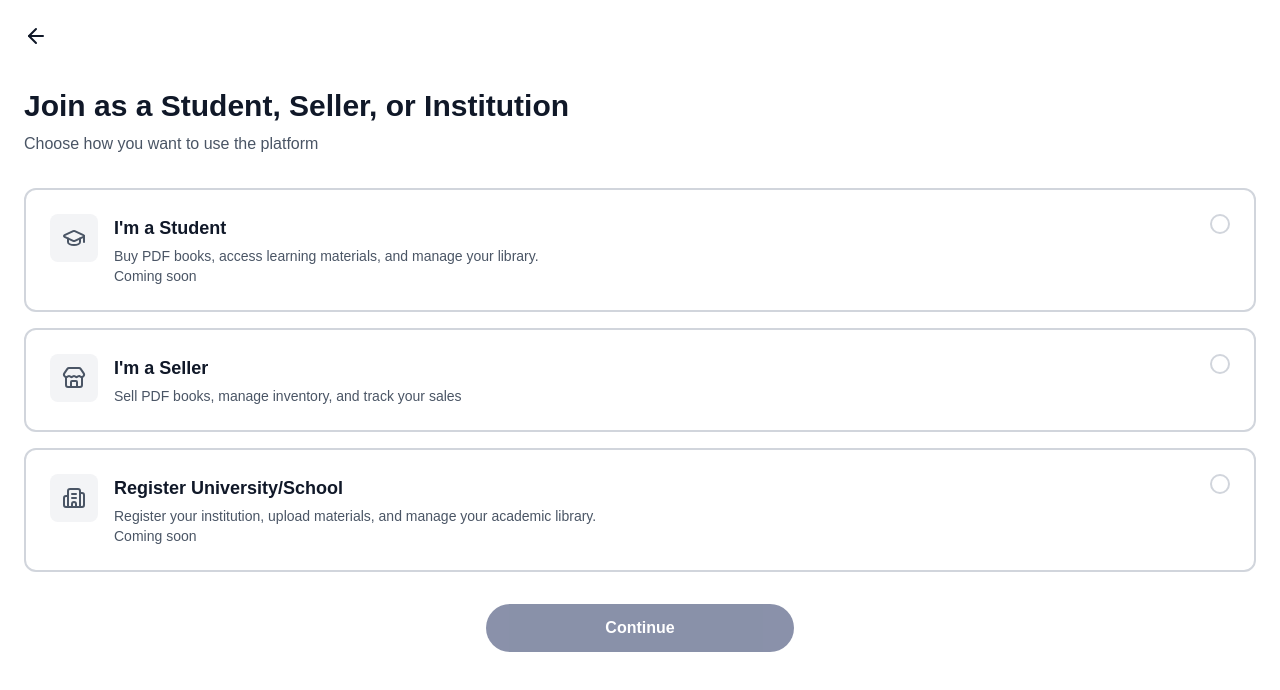
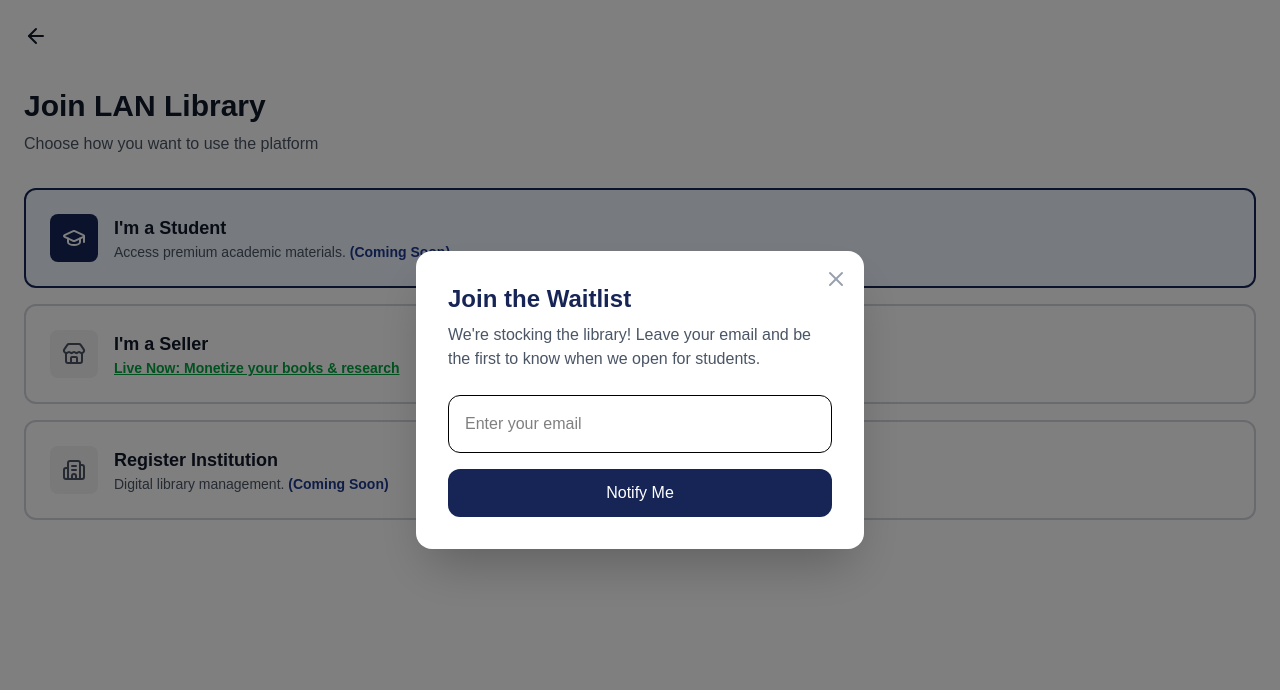
Before and after one commit to Brown-Oziomachi/learningaccessnetwork, a Next.js app: page /auth/role-selection in a window 1280 px wide. Both pictures are taken after a click on the button 640 px from the left and 250 px from the top of the page. Shown: the top 690 px of the page. Built offline with nearby package versions, Linux system fonts and the light colour scheme; no server answers.

Commit message:
New updates added

```diff
--- a/app/auth/role-selection/page.js
+++ b/app/auth/role-selection/page.js
@@ -3,149 +3,153 @@
 import { useState } from 'react';
 import { useRouter } from 'next/navigation';
 import AuthLayout from '@/components/auth/AuthLayout';
-import { GraduationCap, Store, Building2 } from 'lucide-react';
+import { GraduationCap, Store, Building2, X, Loader2 } from 'lucide-react';
+import { collection, addDoc, serverTimestamp } from 'firebase/firestore';
+import { db } from '@/lib/firebaseConfig';
 
 export default function RoleSelectionClient() {
     const router = useRouter();
     const [selectedRole, setSelectedRole] = useState('');
+    const [showWaitlist, setShowWaitlist] = useState(false);
+    const [email, setEmail] = useState('');
+    const [isSubmitting, setIsSubmitting] = useState(false);
+    const [submitted, setSubmitted] = useState(false);
+
+    const handleRoleClick = (role) => {
+        if (role === 'student' || role === 'university') {
+            setSelectedRole(role);
+            setShowWaitlist(true); // Open the email capture
+        } else {
+            setSelectedRole(role);
+            setShowWaitlist(false);
+        }
+    };
+
+    const handleWaitlistSubmit = async (e) => {
+        e.preventDefault();
+        setIsSubmitting(true);
+        try {
+            await addDoc(collection(db, "waitlist"), {
+                email: email,
+                roleRequested: selectedRole,
+                timestamp: serverTimestamp()
+            });
+            setSubmitted(true);
+            setTimeout(() => {
+                setShowWaitlist(false);
+                setSubmitted(false);
+                setEmail('');
+            }, 3000);
+        } catch (error) {
+            console.error("Error adding to waitlist:", error);
+            alert("Something went wrong. Please try again.");
+        }
+        setIsSubmitting(false);
+    };
 
     const handleContinue = () => {
-        if (!selectedRole) return;
-
-        // Store role in sessionStorage to pass through the flow
+        if (!selectedRole || selectedRole !== 'seller') return;
         sessionStorage.setItem('userRole', selectedRole);
-
-        // If university, redirect to CREATE ACCOUNT with accountType parameter
-        if (selectedRole === 'university') {
-            router.push('/auth/create-account?accountType=university');
-        } else {
-            // For student/seller, go to create account
-            router.push('/auth/create-account');
-        }
+        router.push('/auth/create-account');
     };
 
     return (
         <AuthLayout>
-            <h1 className="text-3xl font-bold text-gray-900 mb-2">
-                Join as a Student, Seller, or Institution
-            </h1>
-            <p className="text-gray-600 mb-8">
-                Choose how you want to use the platform
-            </p>
+            <h1 className="text-3xl font-bold text-gray-900 mb-2">Join LAN Library</h1>
+            <p className="text-gray-600 mb-8">Choose how you want to use the platform</p>
+
             <div className="space-y-4 mb-8">
                 {/* Student Option */}
                 <button
-                    // onClick={() => setSelectedRole('student')}
-                    className={`w-full p-6 rounded-xl border-2 transition-all ${selectedRole === 'student'
-                            ? 'border-blue-950 bg-blue-50 '
-                            : 'border-gray-300 hover:border-gray-400'
-                        }`}
+                    onClick={() => handleRoleClick('student')}
+                    className={`w-full p-6 rounded-xl border-2 transition-all text-left ${selectedRole === 'student' ? 'border-blue-950 bg-blue-50' : 'border-gray-300 hover:border-gray-400'}`}
                 >
                     <div className="flex items-start gap-4">
-                        <div className={`p-3 rounded-lg ${selectedRole === 'student' ? 'bg-blue-950' : 'bg-gray-100'
-                            }`}>
-                            <GraduationCap className={`w-6 h-6 ${selectedRole === 'student' ? 'text-white' : 'text-gray-600'
-                                }`} />
+                        <div className={`p-3 rounded-lg ${selectedRole === 'student' ? 'bg-blue-950' : 'bg-gray-100'}`}>
+                            <GraduationCap className={`w-6 h-6 ${selectedRole === 'student' ? 'text-white' : 'text-gray-600'}`} />
                         </div>
-                        <div className="flex-1 text-left">
-                            <h3 className="text-lg font-semibold text-gray-900 mb-1">
-                                I'm a Student
-                            </h3>
-                            <p className="text-sm text-gray-600">
-                                Buy PDF books, access learning materials, and manage your library.
-                            </p>
-                            <p className="text-sm text-gray-600">
-                                Coming soon
-                            </p>
-                        </div>
-                        <div className={`w-5 h-5 rounded-full border-2 flex items-center justify-center ${selectedRole === 'student'
-                                ? 'border-blue-950 bg-blue-950'
-                                : 'border-gray-300'
-                            }`}>
-                            {selectedRole === 'student' && (
-                                <div className="w-2 h-2 bg-white rounded-full"></div>
-                            )}
+                        <div className="flex-1">
+                            <h3 className="text-lg font-semibold text-gray-900">I'm a Student</h3>
+                            <p className="text-sm text-gray-600">Access premium academic materials. <span className="text-blue-900 font-bold">(Coming Soon)</span></p>
                         </div>
                     </div>
                 </button>
 
                 {/* Seller Option */}
                 <button
-                    onClick={() => setSelectedRole('seller')}
-                    className={`w-full p-6 rounded-xl border-2 transition-all ${selectedRole === 'seller'
-                            ? 'border-blue-950 bg-blue-50'
-                            : 'border-gray-300 hover:border-gray-400'
-                        }`}
+                    onClick={() => handleRoleClick('seller')}
+                    className={`w-full p-6 rounded-xl border-2 transition-all text-left ${selectedRole === 'seller' ? 'border-blue-950 bg-blue-50' : 'border-gray-300 hover:border-gray-400'}`}
                 >
                     <div className="flex items-start gap-4">
-                        <div className={`p-3 rounded-lg ${selectedRole === 'seller' ? 'bg-blue-950' : 'bg-gray-100'
-                            }`}>
-                            <Store className={`w-6 h-6 ${selectedRole === 'seller' ? 'text-white' : 'text-gray-600'
-                                }`} />
+                        <div className={`p-3 rounded-lg ${selectedRole === 'seller' ? 'bg-blue-950' : 'bg-gray-100'}`}>
+                            <Store className={`w-6 h-6 ${selectedRole === 'seller' ? 'text-white' : 'text-gray-600'}`} />
                         </div>
-                        <div className="flex-1 text-left">
-                            <h3 className="text-lg font-semibold text-gray-900 mb-1">
-                                I'm a Seller
-                            </h3>
-                            <p className="text-sm text-gray-600">
-                                Sell PDF books, manage inventory, and track your sales
-                            </p>
-                        </div>
-                        <div className={`w-5 h-5 rounded-full border-2 flex items-center justify-center ${selectedRole === 'seller'
-                                ? 'border-blue-950 bg-blue-950'
-                                : 'border-gray-300'
-                            }`}>
-                            {selectedRole === 'seller' && (
-                                <div className="w-2 h-2 bg-white rounded-full"></div>
-                            )}
+                        <div className="flex-1">
+                            <h3 className="text-lg font-semibold text-gray-900">I'm a Seller</h3>
+                            <p className="text-sm text-gray-600 text-green-600 font-bold underline">Live Now: Monetize your books & research</p>
                         </div>
                     </div>
                 </button>
 
-                {/* University/School Option - NEW */}
+                {/* University Option */}
                 <button
-                    // onClick={() => setSelectedRole('university')}
-                    className={`w-full p-6 rounded-xl border-2 transition-all ${selectedRole === 'university'
-                            ? 'border-blue-950 bg-blue-50'
-                            : 'border-gray-300 hover:border-gray-400'
-                        }`}
+                    onClick={() => handleRoleClick('university')}
+                    className={`w-full p-6 rounded-xl border-2 transition-all text-left ${selectedRole === 'university' ? 'border-blue-950 bg-blue-50' : 'border-gray-300 hover:border-gray-400'}`}
                 >
                     <div className="flex items-start gap-4">
-                        <div className={`p-3 rounded-lg ${selectedRole === 'university' ? 'bg-blue-950' : 'bg-gray-100'
-                            }`}>
-                            <Building2 className={`w-6 h-6 ${selectedRole === 'university' ? 'text-white' : 'text-gray-600'
-                                }`} />
+                        <div className={`p-3 rounded-lg ${selectedRole === 'university' ? 'bg-blue-950' : 'bg-gray-100'}`}>
+                            <Building2 className={`w-6 h-6 ${selectedRole === 'university' ? 'text-white' : 'text-gray-600'}`} />
                         </div>
-                        <div className="flex-1 text-left">
-                            <h3 className="text-lg font-semibold text-gray-900 mb-1">
-                                Register University/School
-                            </h3>
-                            <p className="text-sm text-gray-600">
-                                Register your institution, upload materials, and manage your academic library.
-                            </p>
-                            <p className="text-sm text-gray-600">
-                                Coming soon
-                            </p>
-                        </div>
-                        <div className={`w-5 h-5 rounded-full border-2 flex items-center justify-center ${selectedRole === 'university'
-                                ? 'border-blue-950 bg-blue-950'
-                                : 'border-gray-300'
-                            }`}>
-                            {selectedRole === 'university' && (
-                                <div className="w-2 h-2 bg-white rounded-full"></div>
-                            )}
+                        <div className="flex-1">
+                            <h3 className="text-lg font-semibold text-gray-900">Register Institution</h3>
+                            <p className="text-sm text-gray-600">Digital library management. <span className="text-blue-900 font-bold">(Coming Soon)</span></p>
                         </div>
                     </div>
                 </button>
             </div>
 
-            <button
-                onClick={handleContinue}
-                disabled={!selectedRole}
-                className="max-md:w-full lg:w-1/4 mx-auto bg-blue-950 text-white py-3 rounded-full font-semibold hover:bg-blue-900 transition-colors disabled:opacity-50 disabled:cursor-not-allowed"
-            >
-                Continue
-            </button>
+            {selectedRole === 'seller' && (
+                <button
+                    onClick={handleContinue}
+                    className="w-full bg-blue-950 text-white py-3 rounded-full font-semibold hover:bg-blue-900 transition-colors"
+                >
+                    Continue to Registration
+                </button>
+            )}
+
+            {/* WAITLIST MODAL */}
+            {showWaitlist && (
+                <div className="fixed inset-0 bg-black/50 flex items-center justify-center z-50 p-4">
+                    <div className="bg-white rounded-2xl p-8 max-w-md w-full relative shadow-2xl">
+                        <button onClick={() => setShowWaitlist(false)} className="absolute top-4 right-4 text-gray-400 hover:text-gray-600">
+                            <X className="w-6 h-6" />
+                        </button>
+
+                        {!submitted ? (
+                            <>
+                                <h2 className="text-2xl font-bold mb-2 text-blue-950">Join the Waitlist</h2>
+                                <p className="text-gray-600 mb-6">We're stocking the library! Leave your email and be the first to know when we open for {selectedRole}s.</p>
+                                <form onSubmit={handleWaitlistSubmit} className="space-y-4">
+                                    <input
+                                        type="email" required placeholder="Enter your email" value={email}
+                                        onChange={(e) => setEmail(e.target.value)}
+                                        className="w-full text-black p-4 border rounded-xl outline-blue-950"
+                                    />
+                                    <button disabled={isSubmitting} className="w-full bg-blue-950 text-white py-3 rounded-xl flex justify-center items-center">
+                                        {isSubmitting ? <Loader2 className="animate-spin" /> : 'Notify Me'}
+                                    </button>
+                                </form>
+                            </>
+                        ) : (
+                            <div className="text-center py-8">
+                                <div className="text-green-600 text-5xl mb-4">✓</div>
+                                <h2 className="text-2xl font-bold text-blue-950">You're on the list!</h2>
+                                <p className="text-gray-600">We'll reach out to you at {email} soon.</p>
+                            </div>
+                        )}
+                    </div>
+                </div>
+            )}
         </AuthLayout>
     );
 }
--- a/app/my-books/books.js
+++ b/app/my-books/books.js
@@ -357,7 +357,7 @@ export default function MyBooksClient() {
 
                         {/* Mobile Mask (Smaller screens) */}
                         <div
-                            className="absolute top-0 right-0 h-12 bg-[#323639] z-10 md:hidden flex items-center justify-end px-4 select-none"
+                            className="absolute top-0 right-0 h-15 bg-[#323639] z-10 md:hidden flex items-center justify-end px-4 select-none"
                             style={{ width: '120px' }}
                             onContextMenu={(e) => e.preventDefault()}
                         >
```
